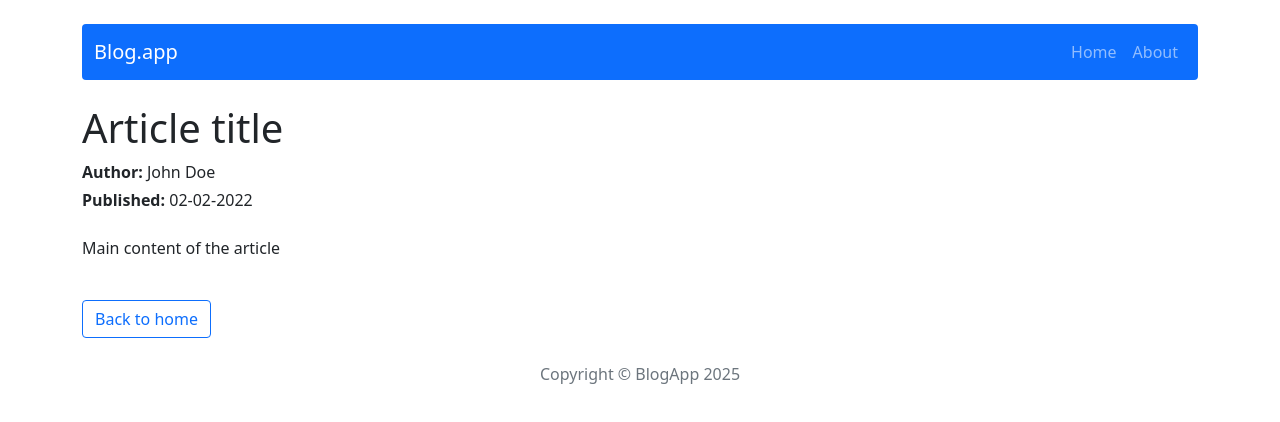
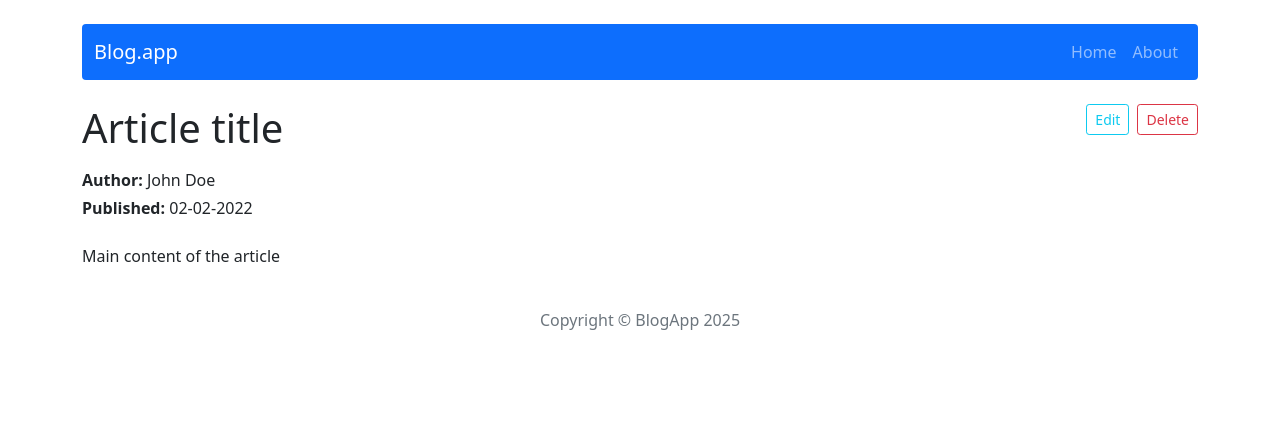
Before and after one commit to rafaraf75/blog-app, a React (Create React App) app: page /post/1 in a window 1280 px wide. Shown: the top 422 px of the page. Built offline with nearby package versions, Linux system fonts and the light colour scheme.

Commit message:
feat(post): edit/delete buttons + confirm delete modal

```diff
--- a/src/components/pages/Post.js
+++ b/src/components/pages/Post.js
@@ -1,33 +1,59 @@
-import { useParams, Link } from 'react-router-dom';
-import { useSelector } from 'react-redux';
-import { getPostById } from '../../redux/postsRedux';
-import { Button } from 'react-bootstrap';
+import { useParams, Link, Navigate } from 'react-router-dom';
+import { useSelector, useDispatch } from 'react-redux';
+import { getPostById, removePost } from '../../redux/postsRedux';
+import { Button, Modal } from 'react-bootstrap';
+import { useState } from 'react';
 
 const Post = () => {
   const { id } = useParams();
+  const dispatch = useDispatch();
   const post = useSelector(state => getPostById(state, id));
 
-  if (!post) {
-    return (
-      <>
-        <h1>Post not found</h1>
-        <Button as={Link} to="/" variant="primary" className="mt-3">
-          Back to home
-        </Button>
-      </>
-    );
-  }
+  // modal potwierdzenia
+  const [show, setShow] = useState(false);
+  const openModal = () => setShow(true);
+  const closeModal = () => setShow(false);
+  const confirmRemove = () => {
+    dispatch(removePost(id)); // usuwamy z magazynu
+    closeModal();
+    // po usunięciu selector zwróci undefined -> poniższy warunek przekieruje na "/"
+  };
+
+  // jeśli brak posta (zły URL lub po usunięciu) — wróć na Home
+  if (!post) return <Navigate to="/" />;
 
   return (
     <>
-      <h1>{post.title}</h1>
+      <div className="d-flex align-items-start justify-content-between mb-3">
+        <h1 className="mb-0">{post.title}</h1>
+        <div className="d-flex gap-2">
+          <Button as={Link} to={`/post/edit/${post.id}`} variant="outline-info" size="sm">
+            Edit
+          </Button>
+          <Button variant="outline-danger" size="sm" onClick={openModal}>
+            Delete
+          </Button>
+        </div>
+      </div>
+
       <p className="mb-1"><strong>Author:</strong> {post.author}</p>
       <p className="mb-4"><strong>Published:</strong> {post.publishedDate}</p>
       <p>{post.content}</p>
 
-      <Button as={Link} to="/" variant="outline-primary" className="mt-4">
-        Back to home
-      </Button>
+      {/* Modal potwierdzenia */}
+      <Modal show={show} onHide={closeModal} centered>
+        <Modal.Header closeButton>
+          <Modal.Title>Are you sure?</Modal.Title>
+        </Modal.Header>
+        <Modal.Body>
+          This operation will completely remove this post from the app.
+          Are you sure you want to do that?
+        </Modal.Body>
+        <Modal.Footer>
+          <Button variant="secondary" onClick={closeModal}>Cancel</Button>
+          <Button variant="danger" onClick={confirmRemove}>Remove</Button>
+        </Modal.Footer>
+      </Modal>
     </>
   );
 };
```
